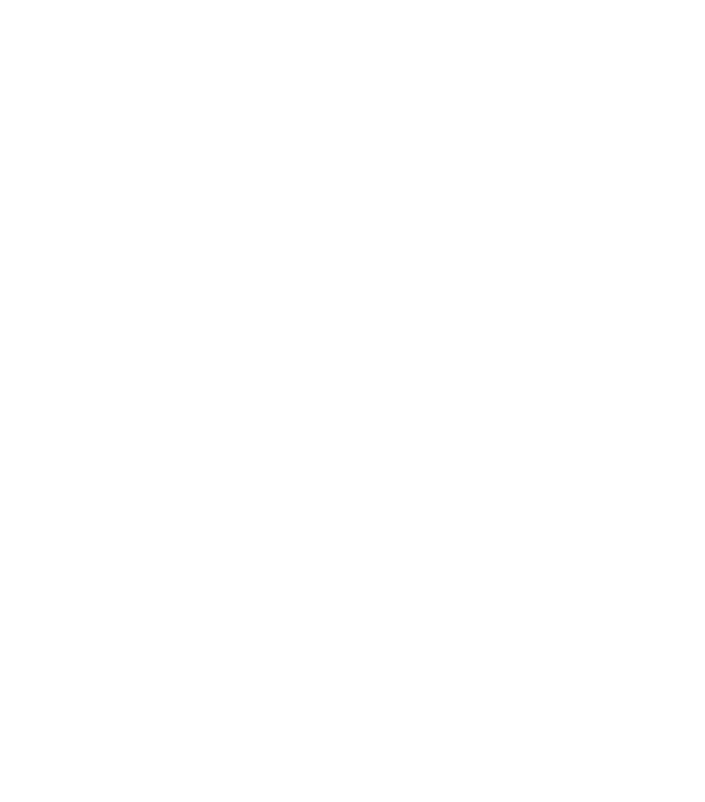
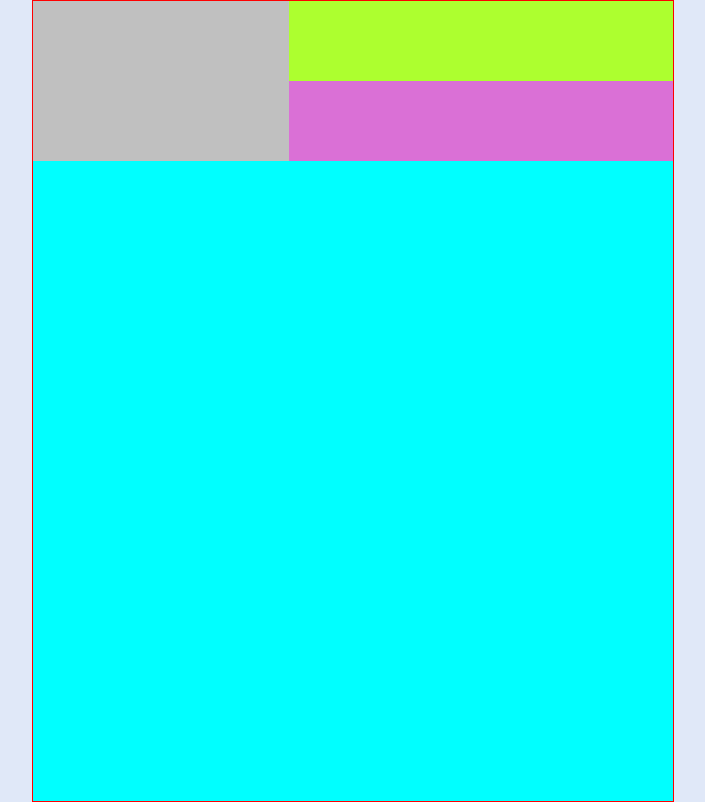
Before and after one commit to HarDevKoder/BuscaTips_2, a plain HTML site: page index.html in a window 1280 px wide. Shown: the whole page, without its empty margins (287-992 px from the left). Drawn offline with Linux system fonts and the light colour scheme.

Commit message:
- Maquetación Html y Css General - Cuadros de colores para logo, busqueda y select

```diff
--- a/css/style.css
+++ b/css/style.css
@@ -0,0 +1,56 @@
+@font-face {
+  font-family: 'miFuente';
+  src: url('../fuentes/openSans.ttf');
+}
+
+html{
+  font-family: miFuente;
+}
+
+body{
+  background: #E0E8F8;
+  font-size: 10px;
+}
+
+.contenedorGeneral{
+  width: 50%;
+  height: 100vh;
+  margin: auto;
+  border: 1px solid red;
+  display: flex;
+  flex-direction: column;
+}
+
+.contenedorCabecera{
+  background: yellow;
+  height: 20%;
+  display:flex;
+}
+
+.contenedorLogo{
+  width: 40%;
+  background:silver;
+}
+
+.contenedorControles{
+  width:60%;
+  background:green;
+  display: flex;
+  flex-direction: column;
+}
+
+.contenedorSelect{
+  height: 50%;
+  background: greenyellow;
+}
+
+.contenedorBusqueda{
+  height: 50%;
+  background: orchid;
+}
+
+.contenedorResultados{
+  background: cyan;
+  height: 80%;
+
+}
--- a/index.html
+++ b/index.html
@@ -12,7 +12,23 @@
 </head>
 
 <body>
+  <div class="contenedorGeneral">
 
+    <div class="contenedorCabecera">
+
+      <div class="contenedorLogo"></div>
+      <div class="contenedorControles">
+
+        <div class="contenedorSelect"></div>
+        <div class="contenedorBusqueda"></div>
+
+      </div>
+
+    </div>
+
+    <div class="contenedorResultados"></div>
+
+  </div>
 
 
   <script type="module" src="js/script.js"></script>
```
